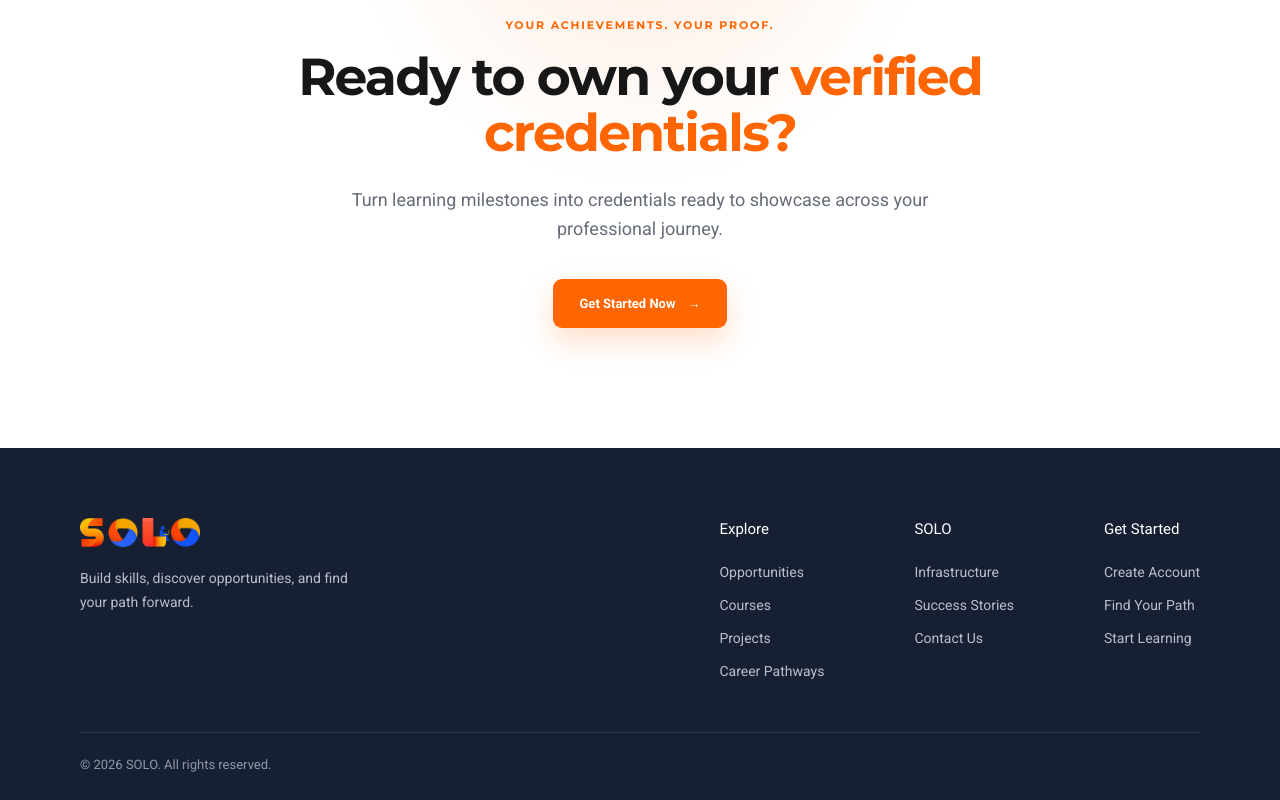
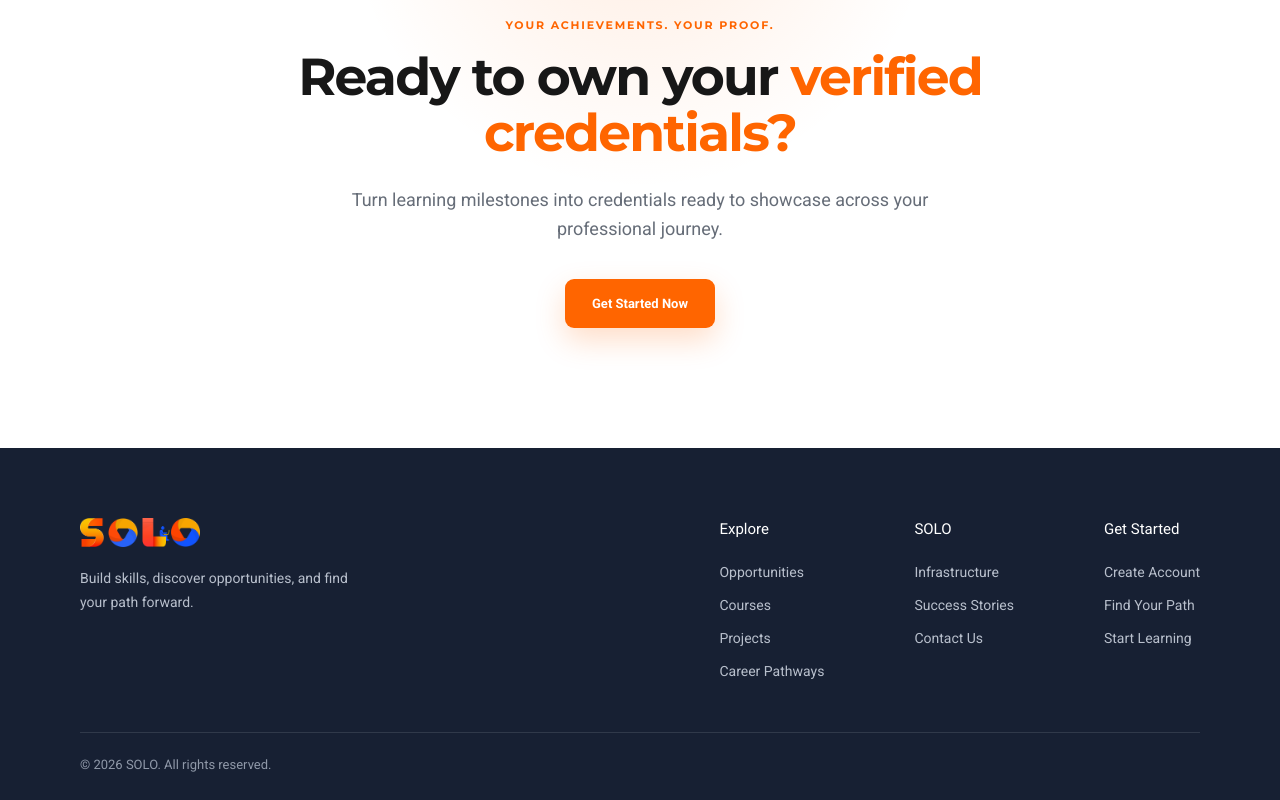
Before and after one commit to Anushka0108/LandingPage, a Next.js app in the folder landingpagesolo/: page /credential in a window 1280 px wide. Shown: the part 4367-5167 px from the top of the page. Built offline with nearby package versions, Linux system fonts and the light colour scheme.

Commit message:
resume info added

```diff
--- a/landingpagesolo/app/credential/page.tsx
+++ b/landingpagesolo/app/credential/page.tsx
@@ -820,7 +820,7 @@ export default function CredentialsInformationPage() {
                 className="cta-button"
               >
                 Get Started Now
-                <span>→</span>
+
               </Link>
             </div>
           </div>
```
